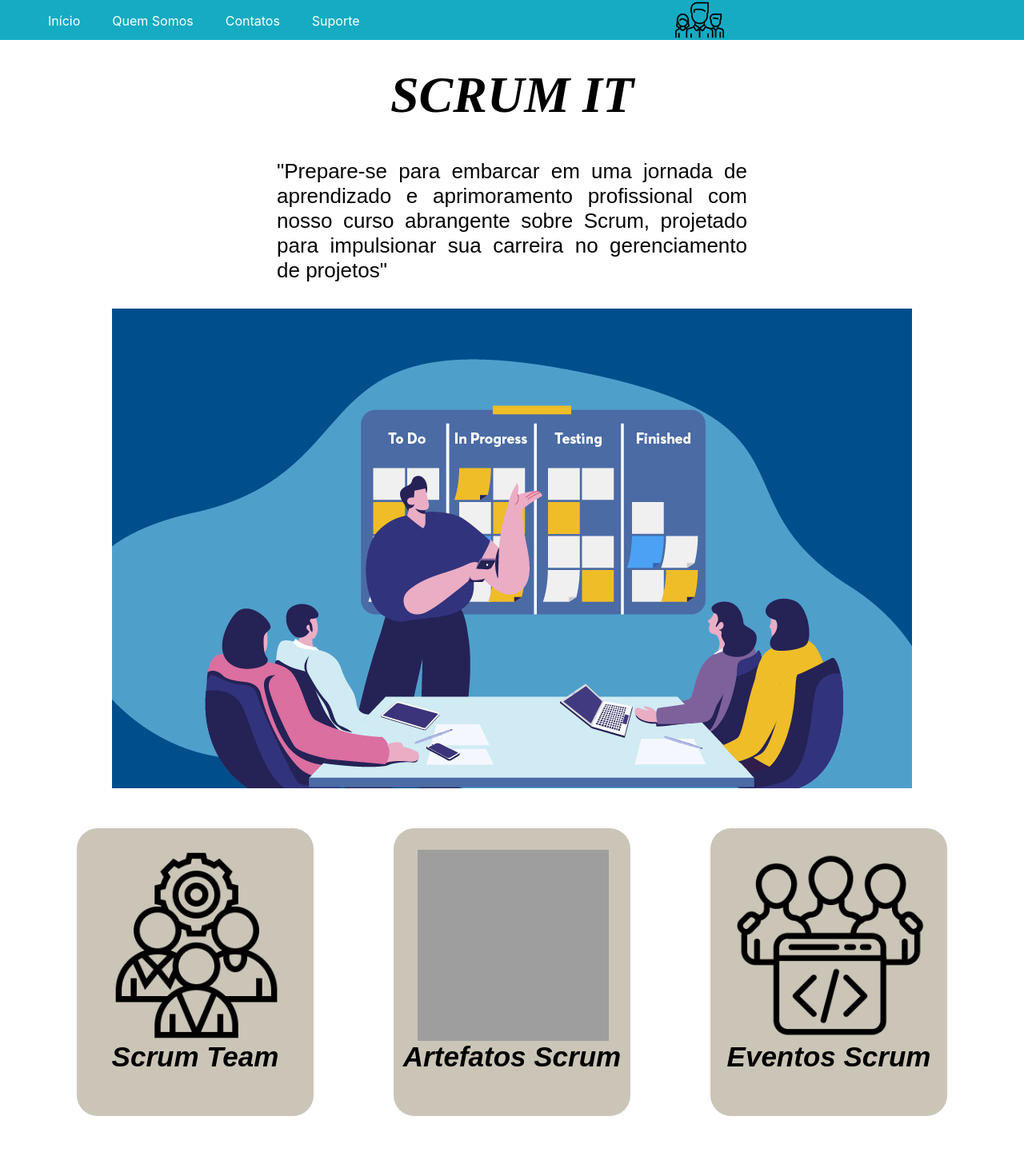
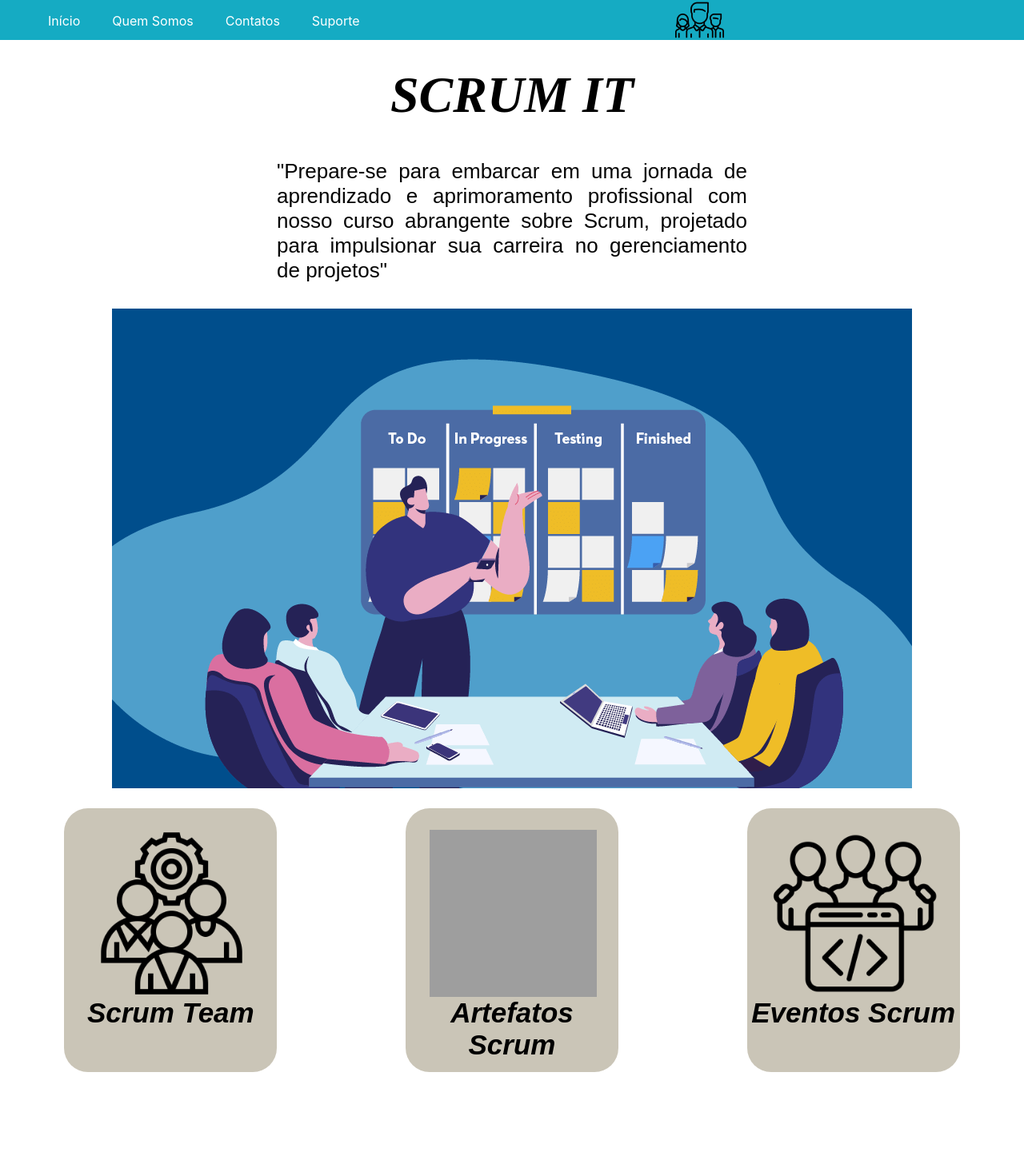
Before and after one commit to Ctrl-Shift-Dev/Plataforma-SCRUM, a Flask app: template src/templates/home.html in a window 1280 px wide. Shown: the whole page at 80% size. After the commit the page ends 1341 px from the top, so only its background shows below. Run offline with Flask 3, Linux system fonts and the light colour scheme; the template is opened without the code that fills it, so the values that code supplies are empty; some libraries are stand-ins or nearby versions; grey boxes are pictures that could not be loaded.

Commit message:
atulizando css

```diff
--- a/src/static/css/style.css
+++ b/src/static/css/style.css
@@ -39,17 +39,18 @@ p {
     flex-direction: row;
     width: auto;
     border: 0;
-    justify-content: center;
+    justify-content: space-around;
+    display: flex;
+
 }
 
 .card a {
-    width: 296px;
-    height: 360px;
-    margin: 50px;
-    border-radius: 26px;
+    width: 266px;
+    height: 330px;
+    margin: 25px;
+    border-radius: 30px;
     background-color: #9E957D8C;
     text-decoration: none;
-
 }
 
 .card a:hover {
@@ -57,8 +58,8 @@ p {
 }
 
 .card img {
-    width: 239px;
-    height: 239px;
+    width: 209px;
+    height: 209px;
     margin: 27px 0 0 30px;
     text-align: center;
 }
@@ -73,10 +74,7 @@ p {
     line-height: normal;
 }
 
-.card-modulo {
-    width: 150px;
-    height: 150px;
-}
+
 
 header {
     background-color: #15abc3;
--- a/src/templates/Modulo3.html
+++ b/src/templates/Modulo3.html
@@ -19,21 +19,21 @@
         Artefatos de Scrum ágil são informações que as equipes Scrum e as partes interessadas usam para detalhar o produto que está sendo desenvolvido, as ações para a produção dele e as ações realizadas durante o projeto. Esses artefatos oferecem pontos de metadados que informam sobre o desempenho de um sprint. Eles são ferramentas essenciais para todas as equipes Scrum, pois viabilizam os principais atributos do Scrum de transparência, inspeção e adaptação.
     </p>
     <div class="card">
-        <a href="SprintPlanning.html">
+        <a href="sprint_planning.html">
             <img class="card-modulo" src="../static/img/planing.png" alt="Sprint Planning">
             <div class="card-body">
                 <h2 class="card-title">Sprint Planning</h2>
             </div>
         </a>
 
-        <a href="DayleScrum.html">
+        <a href="daily_scrum.html">
             <img class="card-modulo" src="../static/img/reuniao.png" alt="Dayli Scrum">
             <div class="card-body">
                 <h2 class="card-title">Dayli Scrum</h2>
             </div>
         </a>
 
-        <a href="SprintReview.html">
+        <a href="sprint_review.html">
             <img class="card-modulo" src="../static/img/retrospectivo.png" alt="Sprint Review">
             <div class="card-body">
                 <h2 class="card-title">Dev Team</h2>
```
